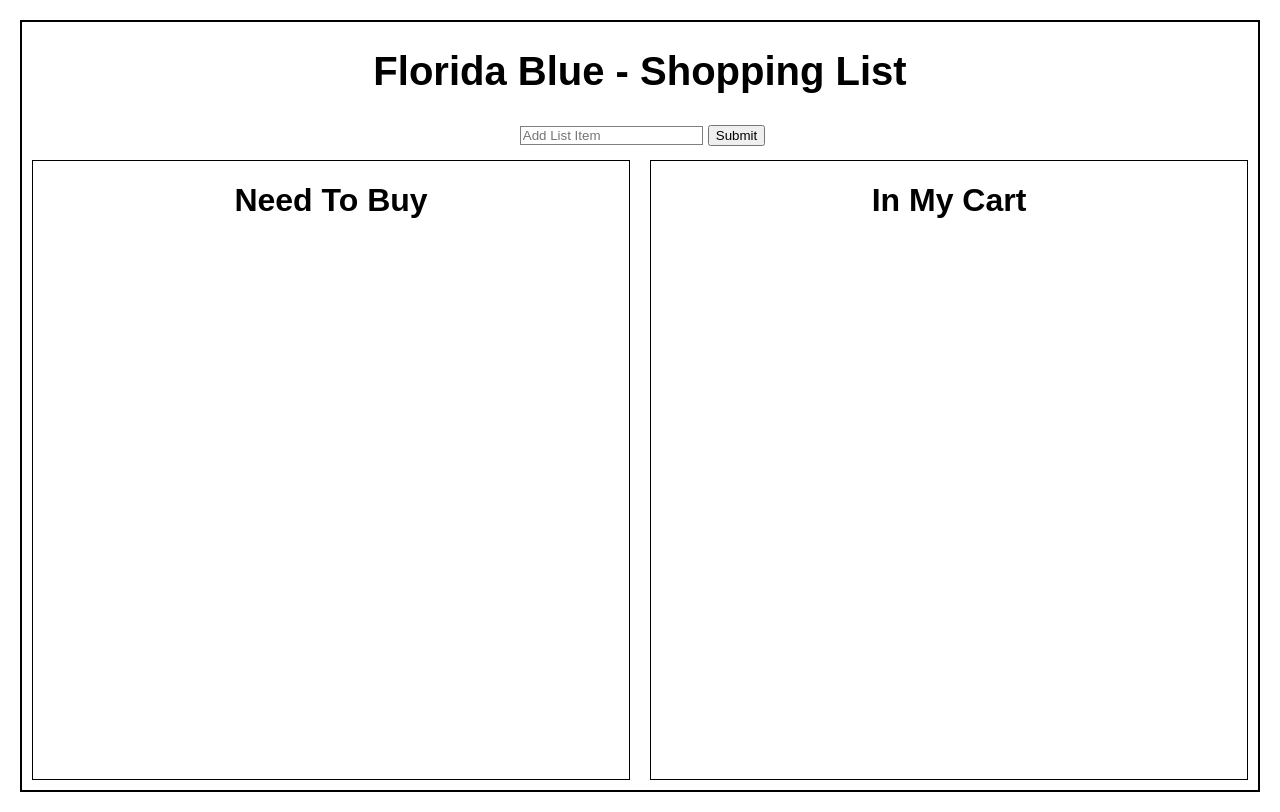
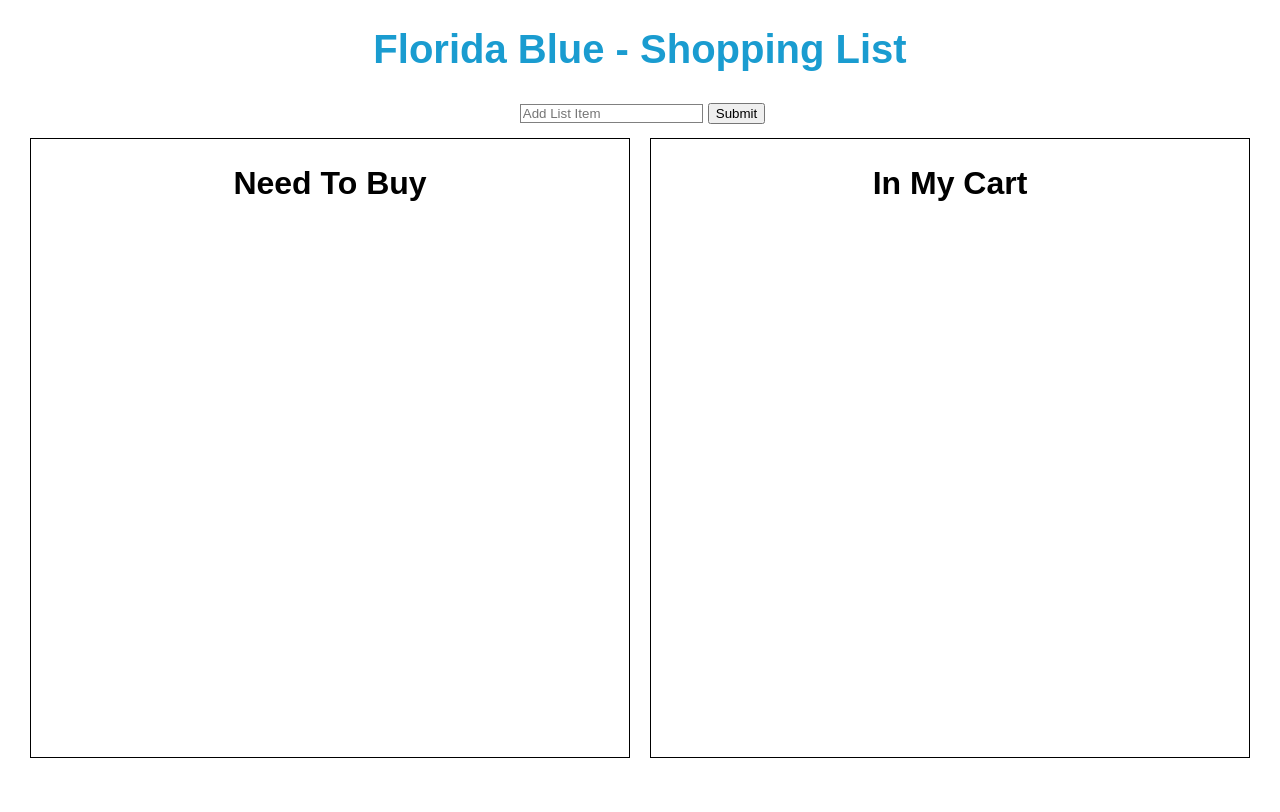
Before and after one commit to StevieIsmagic/floridablue, a React (Create React App) app: page / in a window 1280 px wide. Built offline with nearby package versions, Linux system fonts and the light colour scheme.

Commit message:
minor css stylng

```diff
--- a/src/components/ShoppingList/ShoppingList.css
+++ b/src/components/ShoppingList/ShoppingList.css
@@ -1,13 +1,15 @@
 .shoppingList {
-  border: 2px solid black;
   margin: 20px;
+  min-height: 300px;
 }
 
 .formContainer {
 
 }
+
 .title {
-  font-size: 2.5em;;
+  font-size: 2.5em;
+  color: #1a9cd0;
 }
 
 .input {
@@ -23,4 +25,9 @@
 .list {
   border: 1px solid black;
   margin: 10px;
+  padding: 5px;
 }
+
+.listItem {
+
+}
```
